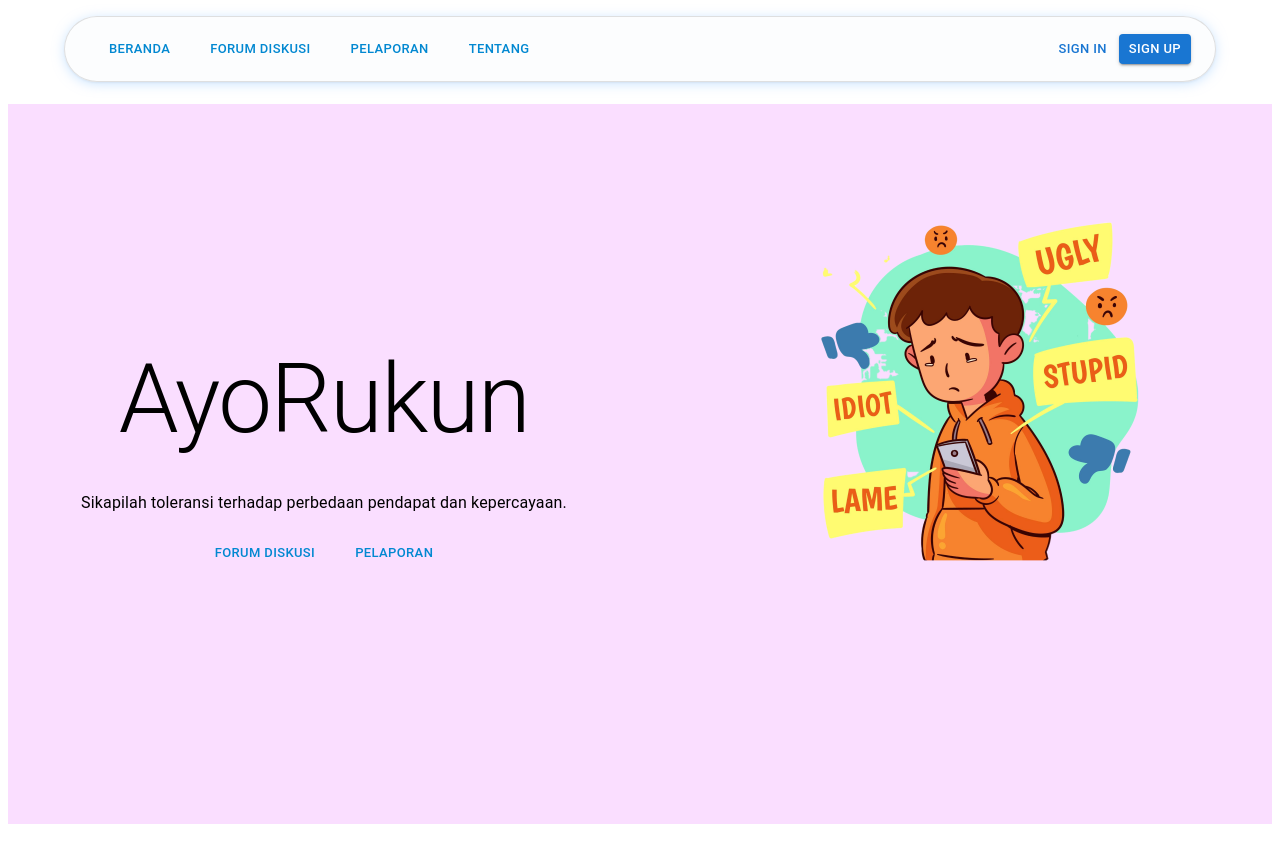
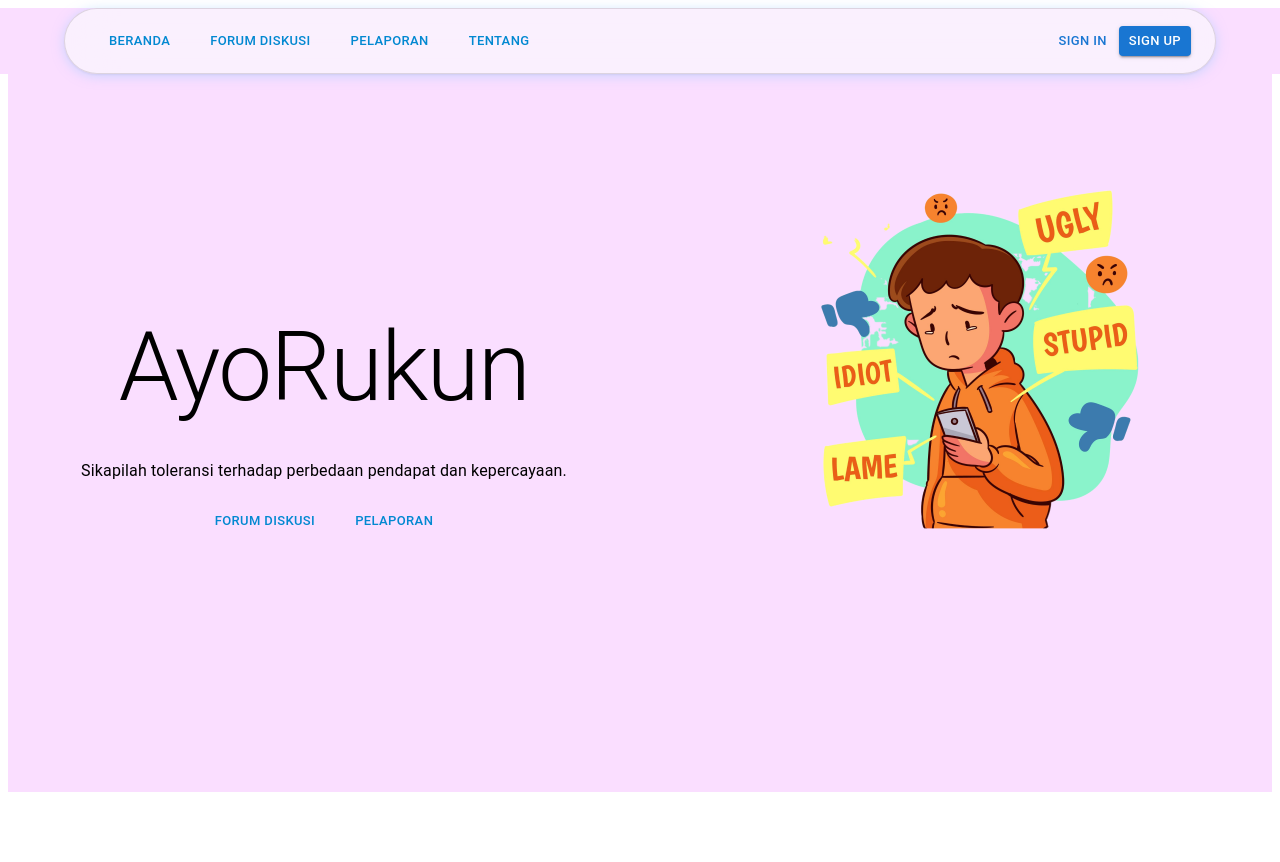
Before and after one commit to AyoRukun/ayorukun-fe, a React (Vite) app: page / in a window 1280 px wide. After the commit the page ends 816 px from the top, so only its background shows below. Built offline with nearby package versions, Linux system fonts and the light colour scheme.

Commit message:
william commit

```diff
--- a/src/components/AppAppBar.jsx
+++ b/src/components/AppAppBar.jsx
@@ -39,12 +39,12 @@ function AppAppBar() {
                 padding: 0,
                 margin: 0,
                 boxShadow: 0,
-                bgcolor: 'transparent',
+                bgcolor: '#FADEFF',
                 backgroundImage: 'none',
-                mt: 2,
+                mt: 1
             }}
         >
-            <Container maxWidth="lg">
+            <Container maxWidth="lg" sx={{ bgcolor: '#FADEFF'}}>
                 <Toolbar
                     variant="regular"
                     sx={(theme) => ({
--- a/src/pages/HomePage.jsx
+++ b/src/pages/HomePage.jsx
@@ -11,7 +11,7 @@ function HomePage() {
     const navigate = useNavigate();
 
     return (
-        <Box sx={{ display: 'grid', gridTemplateColumns: 'repeat(2, 1fr)', boxSizing: 'border-box', my: 4, textAlign: 'center', backgroundImage: 'url(/img/background4.png)', backgroundSize: 'cover', height: '90vh' }}>
+        <Box sx={{ display: 'grid', gridTemplateColumns: 'repeat(2, 1fr)', boxSizing: 'border-box', textAlign: 'center', backgroundImage: 'url(/img/background4.png)', backgroundSize: 'cover', height: '90vh', mr: 0 }}>
             <Box sx={{
                     display: 'flex',
                     alignItems: 'center',
--- a/src/pages/ReportPage.jsx
+++ b/src/pages/ReportPage.jsx
@@ -2,15 +2,32 @@ import React from 'react';
 import { useSelector } from 'react-redux';
 import Typography from "@mui/material/Typography";
 import Box from "@mui/material/Box";
+import Button from "@mui/material/Button";
+import {ROUTE_PATHS} from "../routes/index.js";
+import {useNavigate} from "react-router-dom";
 
 function ReportPage() {
     const { user, isAuthenticated } = useSelector(state => state.auth);
+    const navigate = useNavigate();
 
     return (
-        <Box sx={{ my: 4, textAlign: 'center', display: 'flex', justifyContent: 'center', alignItems: 'center', height: '80vh' }}>
+        <Box sx={{ my: 4, textAlign: 'center', display: 'flex', justifyContent: 'center', alignItems: 'center', height: '80vh', flexDirection: 'column' }}>
             <Typography variant="h4" component="h1" gutterBottom>
                 {isAuthenticated ? `Apakah Anda Ingin Melakukan Pengaduan?, ${user.name}` : 'Apakah Anda Ingin Melakukan Pengaduan?'}
             </Typography>
+            <Button sx={{
+                padding: '20px',
+                bgcolor: '#FADEFF'
+                }}
+                    variant="text"
+                    color="info"
+                    size="small"
+                    onClick={() => {
+                        navigate(ROUTE_PATHS.DISCUSSION, { replace: true });
+                    }}
+                >
+                Lapor
+            </Button>
         </Box>
     );
 }
```
